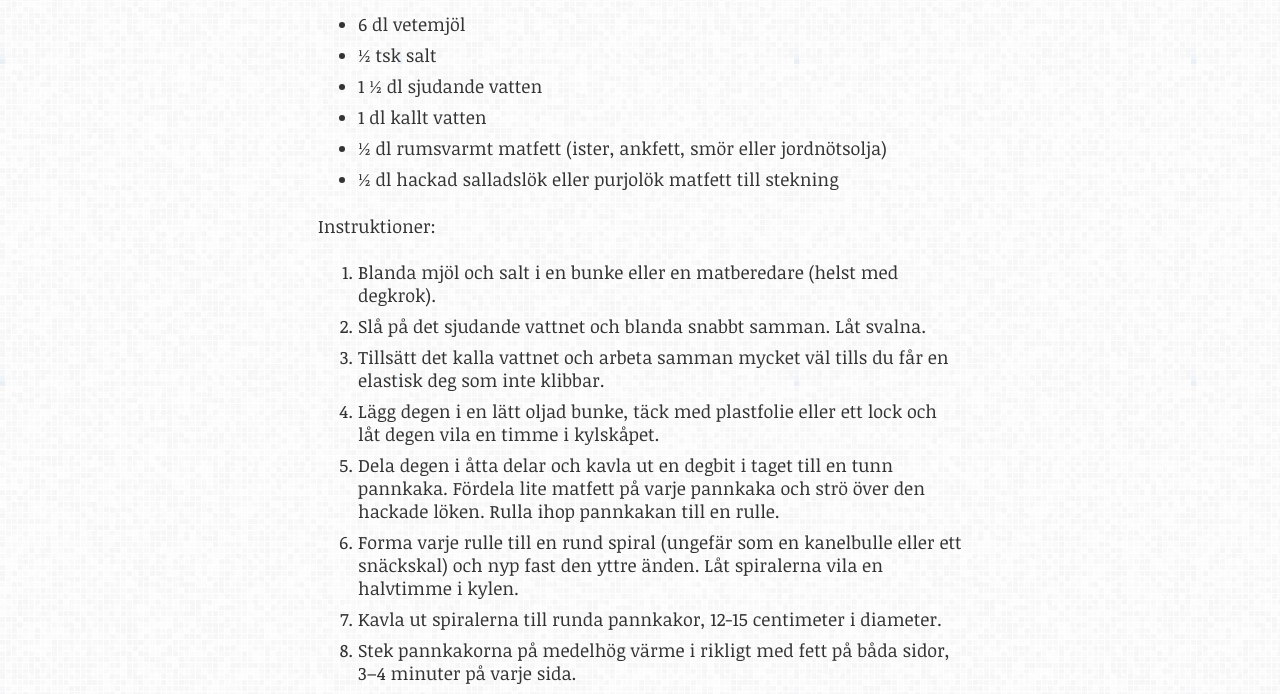
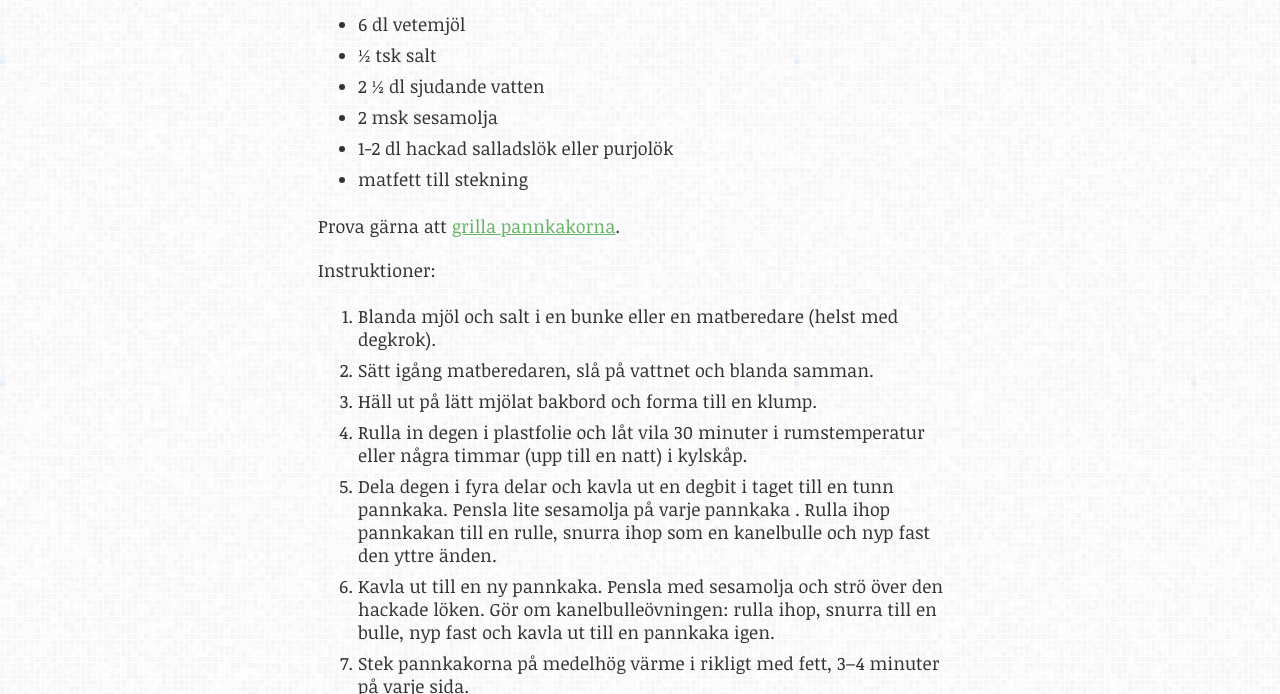
Before and after one commit to morberg/morberg.github.io, a plain HTML site: page Smått/cong-you-bing.html in a window 1280 px wide. Shown: the part 258-952 px from the top of the page. Drawn offline with nearby package versions, Linux system fonts and the light colour scheme.

Commit message:
Automated commit at 2015-08-28 07:09:59 UTC by middleman-deploy 1.0.0

```diff
--- a/Smått/cong-you-bing.html
+++ b/Smått/cong-you-bing.html
@@ -46,24 +46,25 @@
 <ul>
 <li>  6 dl vetemjöl</li>
 <li>  &frac12; tsk salt</li>
-<li>  1 &frac12; dl sjudande vatten</li>
-<li>  1 dl kallt vatten</li>
-<li>  &frac12; dl rumsvarmt matfett (ister, ankfett, smör eller jordnötsolja)</li>
-<li>  &frac12; dl hackad salladslök eller purjolök matfett till stekning</li>
+<li>  2 &frac12; dl sjudande vatten</li>
+<li>  2 msk sesamolja</li>
+<li>  1-2 dl hackad salladslök eller purjolök</li>
+<li>  matfett till stekning</li>
 </ul>
+
+<p>Prova gärna att <a href="http://www.seriouseats.com/2015/06/grill-your-scallion-pancakes-chinese-appetizer.html">grilla pannkakorna</a>.</p>
 
 <p>Instruktioner:</p>
 
 <ol>
 <li> Blanda mjöl och salt i en bunke eller en matberedare (helst med degkrok).</li>
-<li> Slå på det sjudande vattnet och blanda snabbt samman. Låt svalna.</li>
-<li> Tillsätt det kalla vattnet och arbeta samman mycket väl tills du får en elastisk deg som inte klibbar.</li>
-<li> Lägg degen i en lätt oljad bunke, täck med plastfolie eller ett lock och låt degen vila en timme i kylskåpet.</li>
-<li> Dela degen i åtta delar och kavla ut en degbit i taget till en tunn pannkaka. Fördela lite matfett på varje pannkaka och strö över den hackade löken. Rulla ihop pannkakan till en rulle.</li>
-<li> Forma varje rulle till en rund spiral (ungefär som en kanelbulle eller ett snäckskal) och nyp fast den yttre änden. Låt spiralerna vila en halvtimme i kylen.</li>
-<li> Kavla ut spiralerna till runda pannkakor, 12-15 centimeter i diameter.</li>
-<li> Stek pannkakorna på medelhög värme i rikligt med fett på båda sidor, 3–4 minuter på varje sida.</li>
-<li> Låt pannkakorna rinna av på hushållspapper, skär i små tårtbitar och servera eventuellt med lite soja att doppa dem i.</li>
+<li> Sätt igång matberedaren, slå på vattnet och blanda samman.</li>
+<li>Häll ut på lätt mjölat bakbord och forma till en klump.</li>
+<li> Rulla in degen i plastfolie och låt vila 30 minuter i rumstemperatur eller några timmar (upp till en natt) i kylskåp.</li>
+<li> Dela degen i fyra delar och kavla ut en degbit i taget till en tunn pannkaka. Pensla lite sesamolja på varje pannkaka . Rulla ihop  pannkakan till en rulle, snurra ihop som en kanelbulle och nyp fast den yttre änden.</li>
+<li>Kavla ut till en ny pannkaka. Pensla med sesamolja och strö över den hackade löken. Gör om kanelbulleövningen: rulla ihop, snurra till en bulle, nyp fast och kavla ut till en pannkaka igen.</li>
+<li> Stek pannkakorna på medelhög värme i rikligt med fett, 3–4 minuter på varje sida.</li>
+<li> Låt pannkakorna rinna av på hushållspapper, skär i små tårtbitar och servera med lite soja att doppa dem i.</li>
 </ol>
 
             </div>
```
Also changed, not shown: favicon.ico (added), 1 other file.
